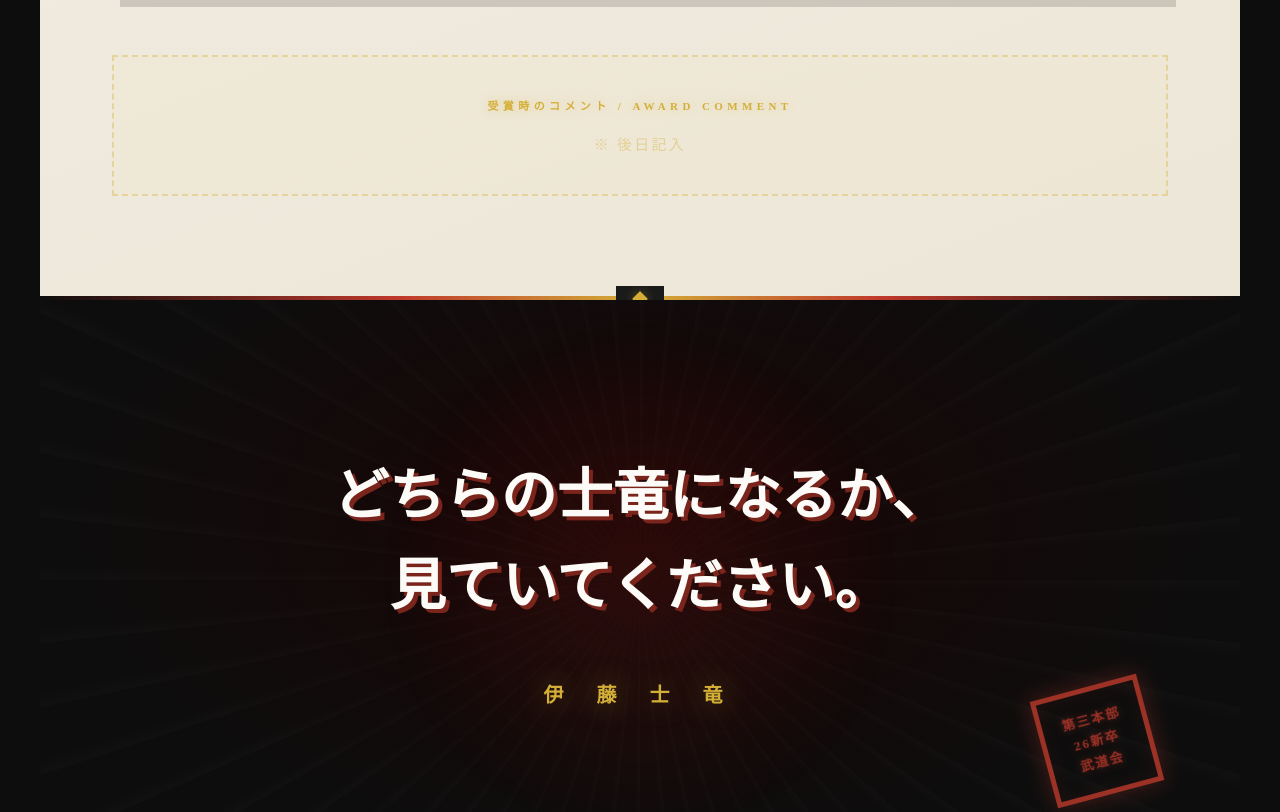
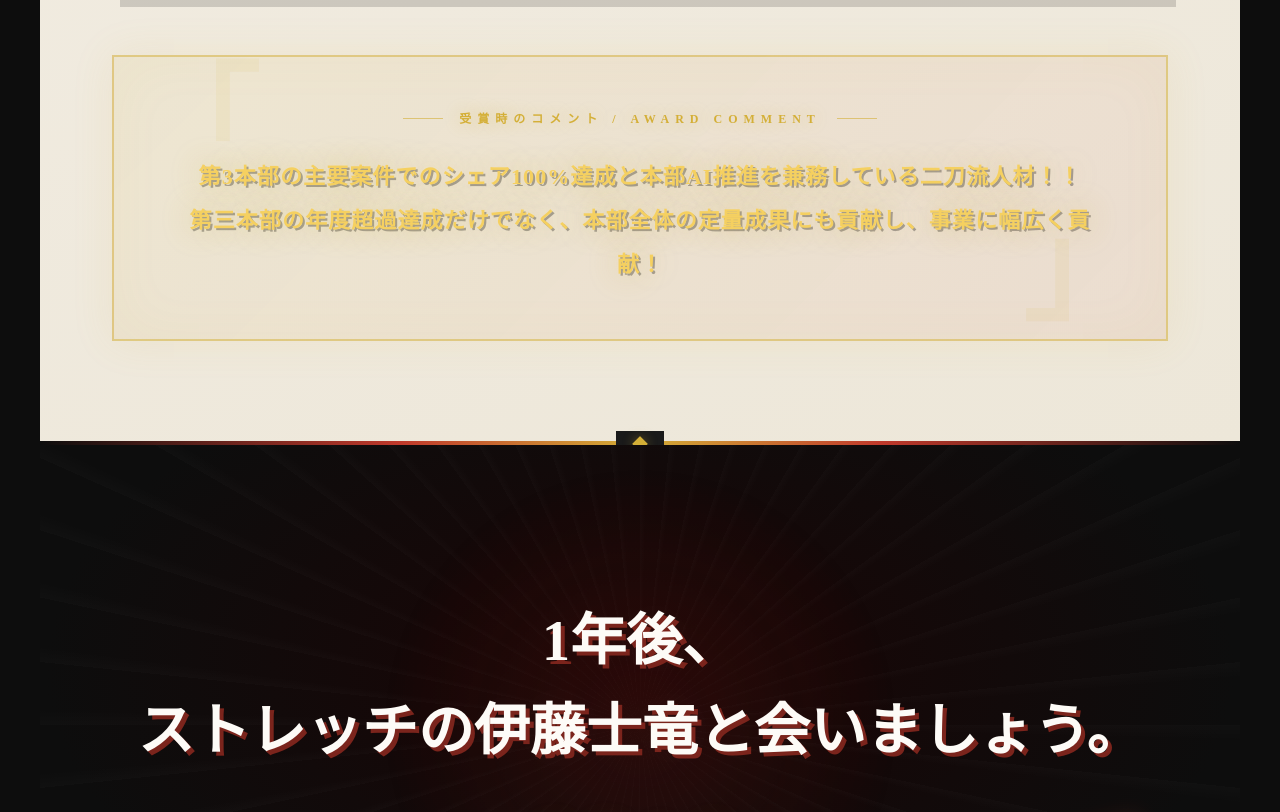
Before and after one commit to ito-shiryu/tenkaichi-budokai, a plain HTML site: page index.html in a window 1280 px wide. Shown: the part 5356-6168 px from the top of the page. Drawn offline with Linux system fonts and the light colour scheme.

Commit message:
Enhance award comment section: larger & bolder text

```diff
--- a/index.html
+++ b/index.html
@@ -1211,19 +1211,59 @@ h2.section-title::after {
 /* ===== AWARD COMMENT ===== */
 .award-comment-section {
   margin-top: 56px;
-  border: 2px dashed rgba(212,175,55,0.35);
-  padding: 40px 48px;
-  background: rgba(212,175,55,0.03);
+  border: 2px solid rgba(212,175,55,0.5);
+  padding: 52px 56px;
+  background: linear-gradient(135deg, rgba(212,175,55,0.08) 0%, rgba(192,57,43,0.06) 100%);
   text-align: center;
+  position: relative;
+  overflow: hidden;
+  box-shadow: 0 0 40px rgba(212,175,55,0.1), inset 0 0 60px rgba(212,175,55,0.04);
+}
+.award-comment-section::before {
+  content: '「';
+  position: absolute;
+  top: 8px;
+  left: 24px;
+  font-family: 'Noto Serif JP', serif;
+  font-size: 120px;
+  font-weight: 900;
+  color: rgba(212,175,55,0.08);
+  line-height: 1;
+  pointer-events: none;
+}
+.award-comment-section::after {
+  content: '」';
+  position: absolute;
+  bottom: 8px;
+  right: 24px;
+  font-family: 'Noto Serif JP', serif;
+  font-size: 120px;
+  font-weight: 900;
+  color: rgba(212,175,55,0.08);
+  line-height: 1;
+  pointer-events: none;
 }
 .award-comment-label {
   font-family: 'Noto Serif JP', serif;
-  font-size: 11px;
-  font-weight: 700;
-  letter-spacing: 0.4em;
+  font-size: 12px;
+  font-weight: 700;
+  letter-spacing: 0.5em;
   color: var(--gold);
-  margin-bottom: 20px;
-  text-shadow: 0 0 12px var(--shadow-gold);
+  margin-bottom: 28px;
+  text-shadow: 0 0 16px var(--shadow-gold);
+  display: flex;
+  align-items: center;
+  justify-content: center;
+  gap: 16px;
+}
+.award-comment-label::before,
+.award-comment-label::after {
+  content: '';
+  display: inline-block;
+  width: 40px;
+  height: 1px;
+  background: var(--gold);
+  opacity: 0.6;
 }
 .award-comment-text {
   font-family: 'Noto Serif JP', serif;
@@ -1234,9 +1274,14 @@ h2.section-title::after {
 }
 .award-comment-placeholder {
   font-family: 'Noto Serif JP', serif;
-  font-size: 15px;
-  color: rgba(212,175,55,0.4);
-  letter-spacing: 0.15em;
+  font-size: 22px;
+  font-weight: 900;
+  color: var(--gold-light);
+  line-height: 2;
+  letter-spacing: 0.05em;
+  text-shadow: 0 0 30px var(--shadow-gold), 2px 2px 0 rgba(0,0,0,0.3);
+  position: relative;
+  z-index: 1;
 }
 
 /* ===== GROWTH CHART ===== */
@@ -1720,11 +1765,11 @@ h2.section-title::after {
         <div class="phase-content-grid">
           <div class="phase-content-card">
             <div class="phase-content-card-title">SALES / 営業</div>
-            <p>コープ認知領域でさらに積み上げ（最大5億奪取）。複数案件で単月2〜3億規模の運用、既存増額＋認知奪取で圧倒的な成果。</p>
+            <p>コープ共済のTVCM認知領域で電通からの奪取によりさらに積み上げ（最大5億奪取）。複数案件で単月2〜3億規模の運用、既存増額＋認知奪取で圧倒的な成果。</p>
           </div>
           <div class="phase-content-card">
             <div class="phase-content-card-title">AI PROMOTION / AI推進</div>
-            <p>第3本部内AI基盤完成→本部への横展開。本部全体を巻き込んだ企画や勉強会を実施し、AI推進の顔として認知を獲得。</p>
+            <p>第3本部内AI基盤完成→本部への横展開。本部全体を巻き込んだ企画や勉強会を実施し、定量成果を創出。AI推進の顔として認知を獲得。</p>
           </div>
         </div>
         <div class="phase-mikata">
@@ -1748,17 +1793,16 @@ h2.section-title::after {
         <div class="phase-content-grid">
           <div class="phase-content-card">
             <div class="phase-content-card-title">SALES / 営業【定量】</div>
-            <p>コープの認知領域（5億円規模）全部奪取。単月2〜3億規模を達成。</p>
+            <p>コープ共済の全予算奪取（年間15億円規模）。<br>Before：2026年4月 シェア60%10億円 <br>After：2027年1~3月 シェア100%15億円！！</p>
           </div>
           <div class="phase-content-card">
             <div class="phase-content-card-title">AI PROMOTION / AI推進【定量】</div>
-            <p>第三本部の工数削減○時間＋本部全体へのツール導入を完遂。役員陣から「第三本部のAI推進」が語られる状態に。</p>
+            <p>本部全体のAIツール導入を完遂。第三本部の年度超過達成だけでなく、事業に幅広く貢献。役員陣から「第三本部のAI大臣・本部のAI推進＝伊藤士竜」が語られる状態に。</p>
           </div>
         </div>
         <div class="phase-mikata">
           <div class="phase-mikata-label">受賞時の理想状態 / IDEAL STATE</div>
-          <p>【定性】「営業×AI推進の二刀流で本部に足跡を残した新人」として全社評価。<br>
-          2年目マネージャー昇進（第三本部最速タイ）。</p>
+          <p>【定性】「営業×AI推進の二刀流で本部に足跡を残した新人」として全社評価。</p>
         </div>
       </div>
     </div>
@@ -1767,7 +1811,7 @@ h2.section-title::after {
   <!-- 受賞時のコメント -->
   <div class="award-comment-section fade-in">
     <div class="award-comment-label">受賞時のコメント / AWARD COMMENT</div>
-    <div class="award-comment-placeholder">※ 後日記入</div>
+    <div class="award-comment-placeholder">第3本部の主要案件でのシェア100%達成と本部AI推進を兼務している二刀流人材！！ <br>第三本部の年度超過達成だけでなく、本部全体の定量成果にも貢献し、事業に幅広く貢献！ </div>
   </div>
 </section>
 
@@ -1776,7 +1820,7 @@ h2.section-title::after {
 <!-- ===== SECTION 6: 締め ===== -->
 <section id="closing">
   <div class="closing-text fade-in">
-    どちらの士竜になるか、<br>見ていてください。
+    1年後、<br>ストレッチの伊藤士竜と会いましょう。
   </div>
   <div class="closing-name fade-in fade-in-delay-1">伊 藤 士 竜</div>
   <div class="closing-stamp">
```
